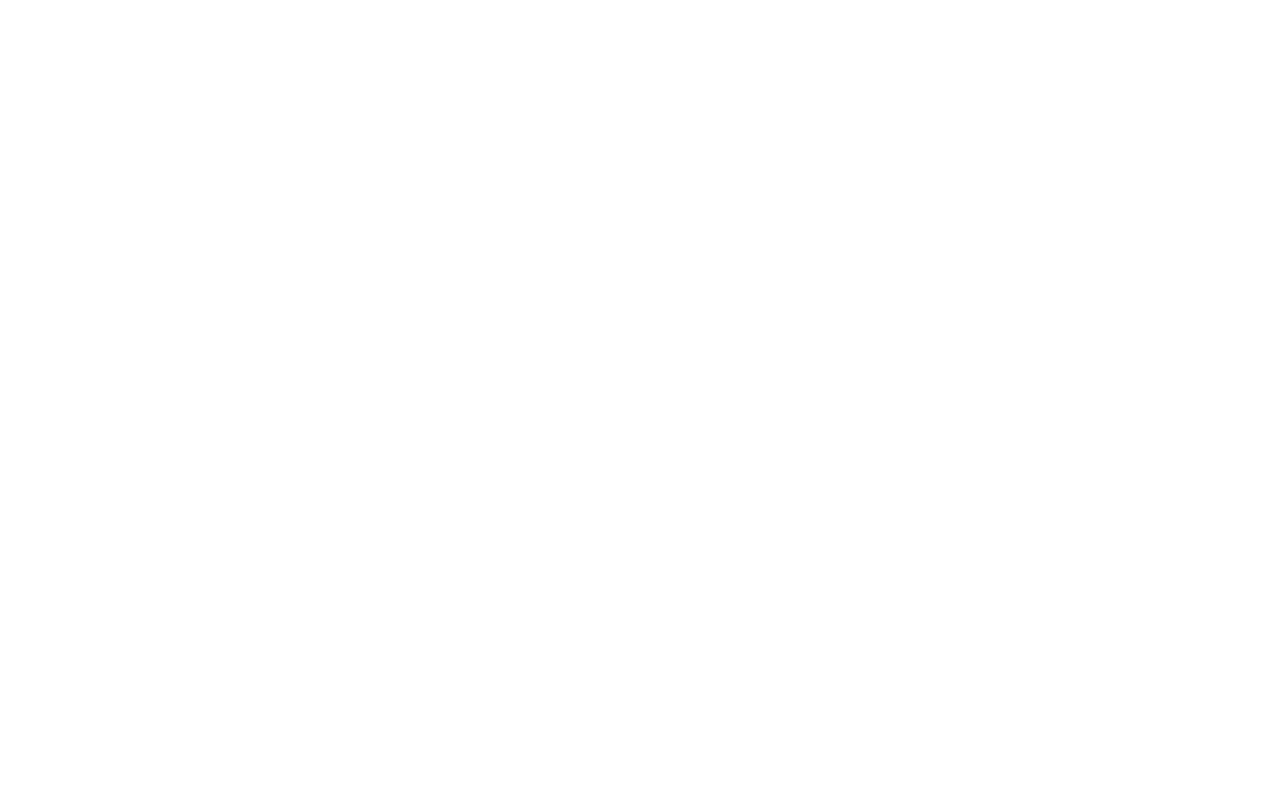
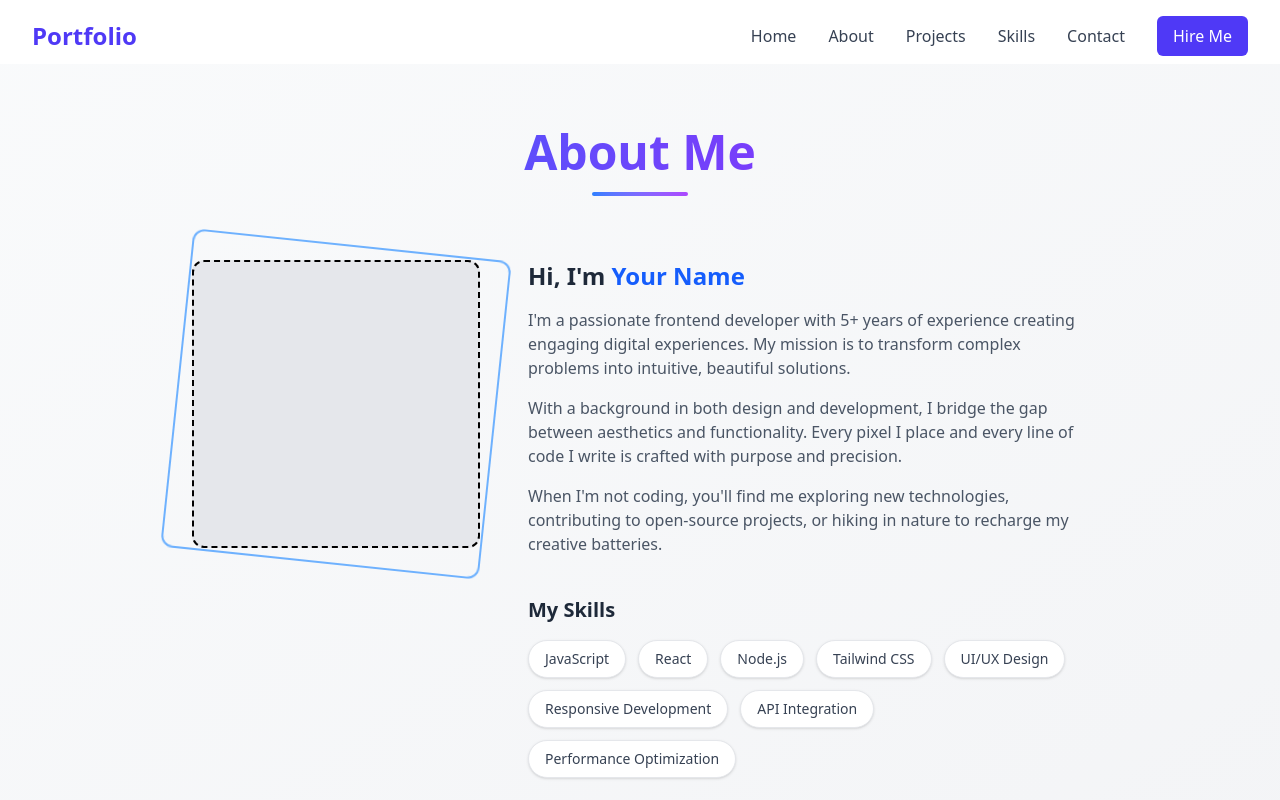
Before and after one commit to adityaborhade18/MyPortfolio, a React (Vite) app in the folder client/: page /about in a window 1280 px wide. Before the commit this address had no page. Shown: the top 800 px of the page. Built offline with nearby package versions, Linux system fonts and the light colour scheme.

Commit message:
About page added

```diff
--- a/client/src/App.jsx
+++ b/client/src/App.jsx
@@ -2,6 +2,7 @@
 import './index.css';
 import Home from './page/Home';
 import Layout from './layout/Layout';
+import About from './page/About';
 
 function App() {
   return (
@@ -9,7 +10,7 @@
       <Routes>
         <Route path='/' element={<Layout />}>
           <Route index element={<Home />} />
-          {/* Add more nested routes here later */}
+          <Route path='/about' element={<About />} />
         </Route>
       </Routes>
     </BrowserRouter>
--- a/client/src/components/Footer.jsx
+++ b/client/src/components/Footer.jsx
@@ -3,7 +3,7 @@
 
 const Footer = () => {
   return (
-    <footer className="bg-gray-900 text-white px-6 py-8 mt-10">
+    <footer className="bg-gray-900 text-white px-6 py-8 ">
       <div className="max-w-6xl mx-auto grid grid-cols-1 md:grid-cols-3 gap-8 items-center text-center md:text-left">
         {/* Branding */}
         <div>
--- a/client/src/components/Navbar.jsx
+++ b/client/src/components/Navbar.jsx
@@ -1,36 +1,33 @@
 import { useState, useEffect } from 'react';
+import { Link } from 'react-router-dom';
 import { FiMenu, FiX } from 'react-icons/fi';
 
 const Navbar = () => {
   const [isOpen, setIsOpen] = useState(false);
   const [scrolled, setScrolled] = useState(false);
 
-  // Handle scroll effect
   useEffect(() => {
     const handleScroll = () => {
-      if (window.scrollY > 20) {
-        setScrolled(true);
-      } else {
-        setScrolled(false);
-      }
+      if (window.scrollY > 20) setScrolled(true);
+      else setScrolled(false);
     };
 
     window.addEventListener('scroll', handleScroll);
     return () => window.removeEventListener('scroll', handleScroll);
   }, []);
 
-  // Navbar items
+
   const navItems = [
-    { name: 'Home', href: '#home' },
-    { name: 'About', href: '#about' },
-    { name: 'Projects', href: '#projects' },
-    { name: 'Skills', href: '#skills' },
-    { name: 'Contact', href: '#contact' },
+    { name: 'Home', to: '/' },
+    { name: 'About', to: '/about' },
+    { name: 'Projects', to: '/projects' },
+    { name: 'Skills', to: '/skills' },
+    { name: 'Contact', to: '/contact' },
   ];
 
   return (
     <nav
-      className={`fixed top-0  w-full z-50 transition-all duration-300 ${
+      className={`fixed top-0 w-full  z-50 transition-all duration-300 ${
         scrolled ? 'bg-white shadow-md py-2' : 'bg-transparent py-4'
       }`}
     >
@@ -38,32 +35,29 @@
         <div className="flex justify-between items-center">
           {/* Logo */}
           <div className="flex-shrink-0">
-            <a
-              href="#home"
-              className="text-2xl font-bold text-indigo-600"
-            >
+            <Link to="/home" className="text-2xl font-bold text-indigo-600">
               Portfolio
-            </a>
+            </Link>
           </div>
 
           {/* Desktop Menu */}
           <div className="hidden md:block">
             <div className="ml-10 flex items-center space-x-8">
               {navItems.map((item) => (
-                <a
+                <Link
                   key={item.name}
-                  href={item.href}
+                  to={item.to}
                   className="text-gray-700 hover:text-indigo-600 font-medium transition-colors duration-300"
                 >
                   {item.name}
-                </a>
+                </Link>
               ))}
-              <a
-                href="#contact"
+              <Link
+                to="/contact"
                 className="bg-indigo-600 text-white px-4 py-2 rounded-md hover:bg-indigo-700 transition-colors duration-300"
               >
                 Hire Me
-              </a>
+              </Link>
             </div>
           </div>
 
@@ -73,11 +67,7 @@
               onClick={() => setIsOpen(!isOpen)}
               className="text-gray-700 hover:text-indigo-600 focus:outline-none"
             >
-              {isOpen ? (
-                <FiX className="h-6 w-6" />
-              ) : (
-                <FiMenu className="h-6 w-6" />
-              )}
+              {isOpen ? <FiX className="h-6 w-6" /> : <FiMenu className="h-6 w-6" />}
             </button>
           </div>
         </div>
@@ -88,22 +78,22 @@
         <div className="md:hidden bg-white shadow-lg">
           <div className="px-2 pt-2 pb-3 space-y-1 sm:px-3">
             {navItems.map((item) => (
-              <a
+              <Link
                 key={item.name}
-                href={item.href}
+                to={item.to}
                 className="block px-3 py-2 text-gray-700 hover:text-indigo-600 hover:bg-gray-50 font-medium rounded-md"
                 onClick={() => setIsOpen(false)}
               >
                 {item.name}
-              </a>
+              </Link>
             ))}
-            <a
-              href="#contact"
+            <Link
+              to="/contact"
               className="block w-full text-center bg-indigo-600 text-white px-3 py-2 rounded-md hover:bg-indigo-700 font-medium"
               onClick={() => setIsOpen(false)}
             >
               Hire Me
-            </a>
+            </Link>
           </div>
         </div>
       )}
--- /dev/null
+++ b/client/src/page/About.jsx
@@ -0,0 +1,144 @@
+import { useEffect } from 'react';
+import { motion } from 'framer-motion';
+
+const About= () => {
+  // Skills data
+  const skills = [
+    'JavaScript', 'React', 'Node.js',
+    'Tailwind CSS', 'UI/UX Design', 'Responsive Development',
+    'API Integration', 'Performance Optimization'
+  ];
+
+  useEffect(() => {
+    // Scroll to top on component mount
+    window.scrollTo(0, 0);
+  }, []);
+
+  return (
+    <motion.div
+      initial={{ opacity: 0 }}
+      animate={{ opacity: 1 }}
+      transition={{ duration: 0.5 }}
+      className="min-h-screen mt-16 bg-gradient-to-br from-gray-50 to-gray-100 dark:from-gray-900 dark:to-gray-800 py-16 px-4 sm:px-6 lg:px-8"
+    >
+      <div className="max-w-4xl mx-auto">
+        {/* Header Section */}
+        <motion.header
+          initial={{ y: -20 }}
+          animate={{ y: 0 }}
+          transition={{ duration: 0.5 }}
+          className="text-center mb-16"
+        >
+          <motion.h1
+            className="text-4xl md:text-5xl font-bold bg-clip-text text-transparent bg-gradient-to-r from-blue-600 to-purple-600 dark:from-blue-400 dark:to-purple-400"
+            initial={{ opacity: 0 }}
+            animate={{ opacity: 1 }}
+            transition={{ delay: 0.2 }}
+          >
+            About Me
+          </motion.h1>
+          <motion.div
+            className="w-24 h-1 bg-gradient-to-r from-blue-500 to-purple-500 mx-auto mt-4 rounded-full"
+            initial={{ width: 0 }}
+            animate={{ width: "6rem" }}
+            transition={{ delay: 0.4, duration: 0.8 }}
+          />
+        </motion.header>
+
+        {/* Content Section */}
+        <div className="flex flex-col lg:flex-row gap-12">
+          {/* Profile Image */}
+          <motion.div
+            className="flex-shrink-0 mx-auto lg:mx-0"
+            initial={{ opacity: 0, scale: 0.8 }}
+            animate={{ opacity: 1, scale: 1 }}
+            transition={{ delay: 0.6 }}
+          >
+            <div className="relative">
+              {/* Placeholder for profile image - replace with your image */}
+              <div className="bg-gray-200 border-2 border-dashed rounded-xl w-64 h-64 md:w-72 md:h-72 overflow-hidden" />
+
+              {/* Decorative elements */}
+              <div className="absolute inset-0 border-4 border-transparent rounded-xl animate-ping-slow" />
+              <div className="absolute -inset-4 border-2 border-blue-400 rounded-xl rotate-6 animate-pulse" />
+            </div>
+          </motion.div>
+
+          {/* Bio Content */}
+          <motion.div
+            className="flex-grow"
+            initial={{ opacity: 0, x: 20 }}
+            animate={{ opacity: 1, x: 0 }}
+            transition={{ delay: 0.8 }}
+          >
+            <h2 className="text-2xl font-bold text-gray-800 dark:text-white mb-4">
+              Hi, I'm <span className="text-blue-600 dark:text-blue-400">Your Name</span>
+            </h2>
+
+            <div className="space-y-4 text-gray-600 dark:text-gray-300">
+              <p>
+                I'm a passionate frontend developer with 5+ years of experience creating
+                engaging digital experiences. My mission is to transform complex problems
+                into intuitive, beautiful solutions.
+              </p>
+
+              <p>
+                With a background in both design and development, I bridge the gap between
+                aesthetics and functionality. Every pixel I place and every line of code I
+                write is crafted with purpose and precision.
+              </p>
+
+              <p>
+                When I'm not coding, you'll find me exploring new technologies,
+                contributing to open-source projects, or hiking in nature to recharge
+                my creative batteries.
+              </p>
+            </div>
+
+            {/* Skills Section */}
+            <div className="mt-10">
+              <h3 className="text-xl font-semibold text-gray-800 dark:text-white mb-4">
+                My Skills
+              </h3>
+              <div className="flex flex-wrap gap-3">
+                {skills.map((skill, index) => (
+                  <motion.span
+                    key={index}
+                    className="px-4 py-2 bg-white dark:bg-gray-800 border border-gray-200 dark:border-gray-700 rounded-full shadow-sm text-sm font-medium text-gray-700 dark:text-gray-200"
+                    initial={{ opacity: 0, y: 10 }}
+                    animate={{ opacity: 1, y: 0 }}
+                    transition={{ delay: 0.9 + index * 0.1 }}
+                    whileHover={{
+                      scale: 1.05,
+                      backgroundColor: '#3b82f6',
+                      color: '#fff'
+                    }}
+                  >
+                    {skill}
+                  </motion.span>
+                ))}
+              </div>
+            </div>
+
+            {/* Call to Action */}
+            <motion.div
+              className="mt-12"
+              initial={{ opacity: 0 }}
+              animate={{ opacity: 1 }}
+              transition={{ delay: 1.5 }}
+            >
+              <a
+                href="#contact"
+                className="inline-block px-8 py-3 bg-gradient-to-r from-blue-600 to-purple-600 text-white font-medium rounded-lg shadow-lg hover:shadow-xl transform hover:-translate-y-1 transition duration-300"
+              >
+                Let's Connect
+              </a>
+            </motion.div>
+          </motion.div>
+        </div>
+      </div>
+    </motion.div>
+  );
+};
+
+export default About;
--- a/client/src/page/Home.jsx
+++ b/client/src/page/Home.jsx
@@ -4,7 +4,7 @@
 
 const Home = () => {
   return (
-    <section className="bg-white dark:bg-gray-950 text-gray-900 dark:text-white min-h-[calc(100vh-120px)] flex items-center justify-center px-6">
+    <section className="bg-white dark:bg-gray-950 text-gray-900 dark:text-white min-h-[calc(100vh-120px)] flex mt-16 items-center justify-center px-6">
       <div className="max-w-6xl mx-auto grid grid-cols-1 md:grid-cols-2 gap-10 items-center">
 
         {/* 👨‍💻 Text Content */}
```
